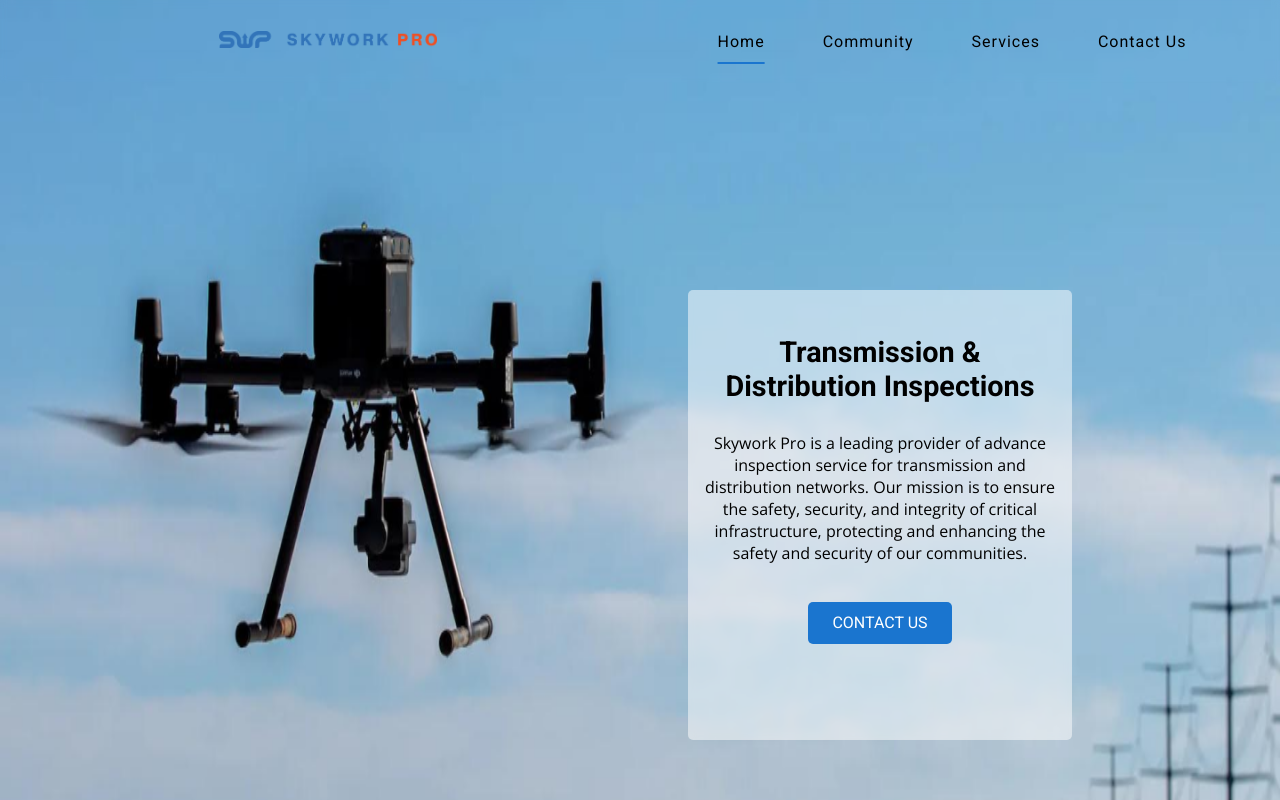
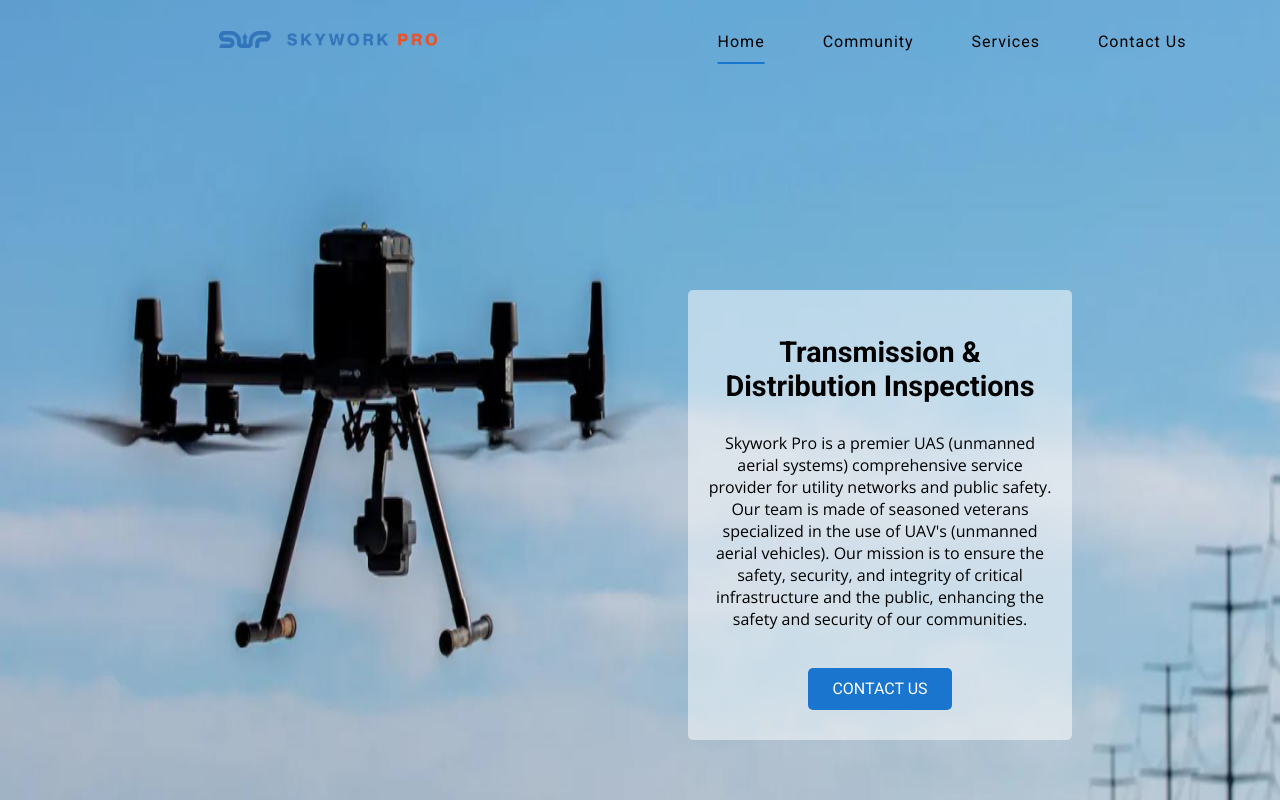
Before and after one commit to moamel-hashim/skywork-pro, a React (Vite) app: page / in a window 1280 px wide. Shown: the top 800 px of the page. Built offline with nearby package versions, Linux system fonts and the light colour scheme; a web font is replaced by a local one.

Commit message:
changed text in the hero banner

```diff
--- a/src/components/HomeMain.jsx
+++ b/src/components/HomeMain.jsx
@@ -10,9 +10,10 @@ export default function HomeMain() {
         <div className="hero-img-container">
           <div className="hero-text">
             <h3>Transmission & Distribution Inspections</h3>
-            <p>Skywork Pro is a leading provider of advance inspection service for transmission and distribution networks.
-              Our mission is to ensure the safety, security, and integrity of critical infrastructure, protecting and enhancing
-              the safety and security of our communities.
+            <p>
+              Skywork Pro is a premier UAS (unmanned aerial systems) comprehensive service provider for utility networks and public safety.
+               Our team is made of seasoned veterans specialized in the use of UAV's (unmanned aerial vehicles).
+               Our mission is to ensure the safety, security, and integrity of critical infrastructure and the public, enhancing the safety and security of our communities.
             </p>
             <div className="button-container">
               <Link to='/contact'>Contact Us</Link>
```
